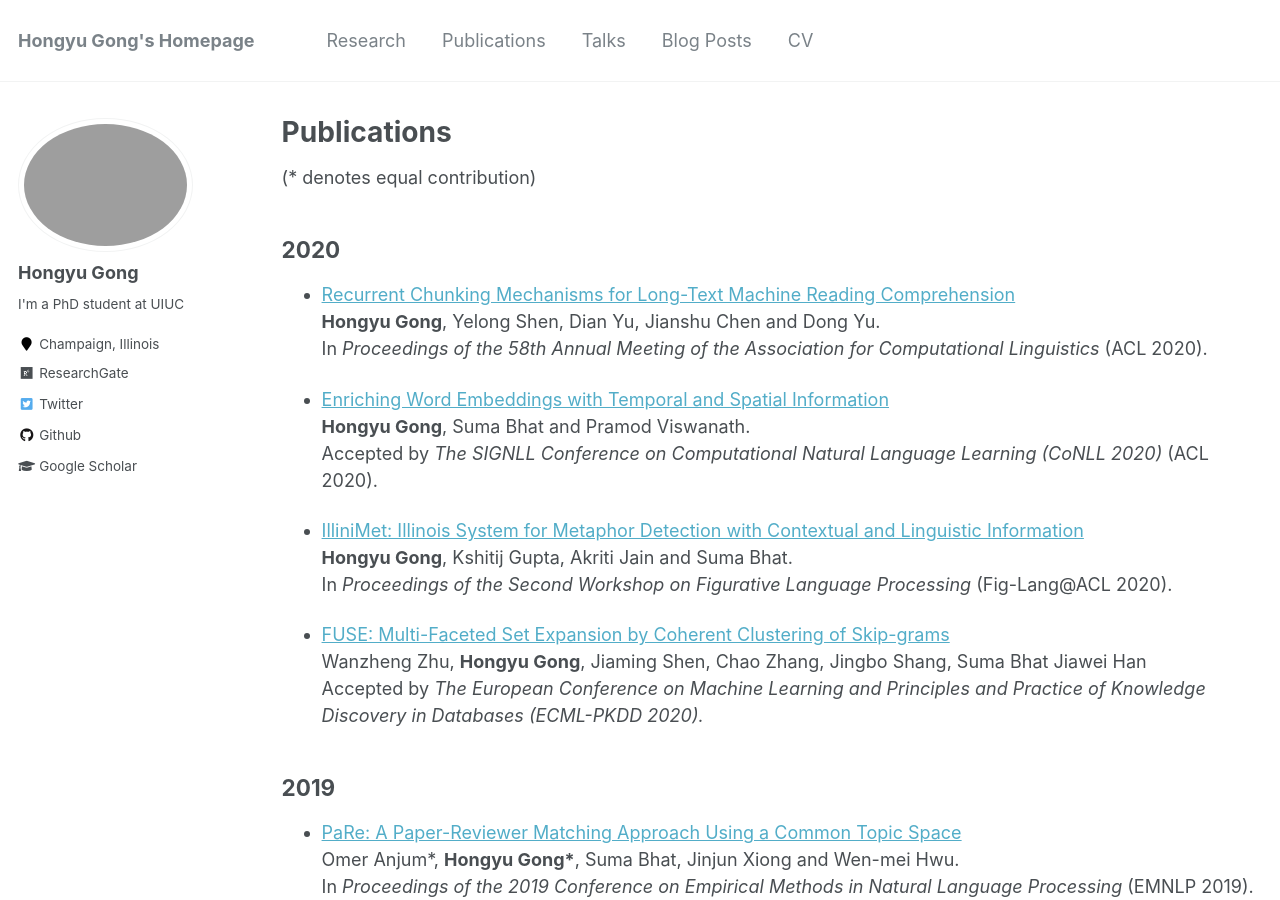
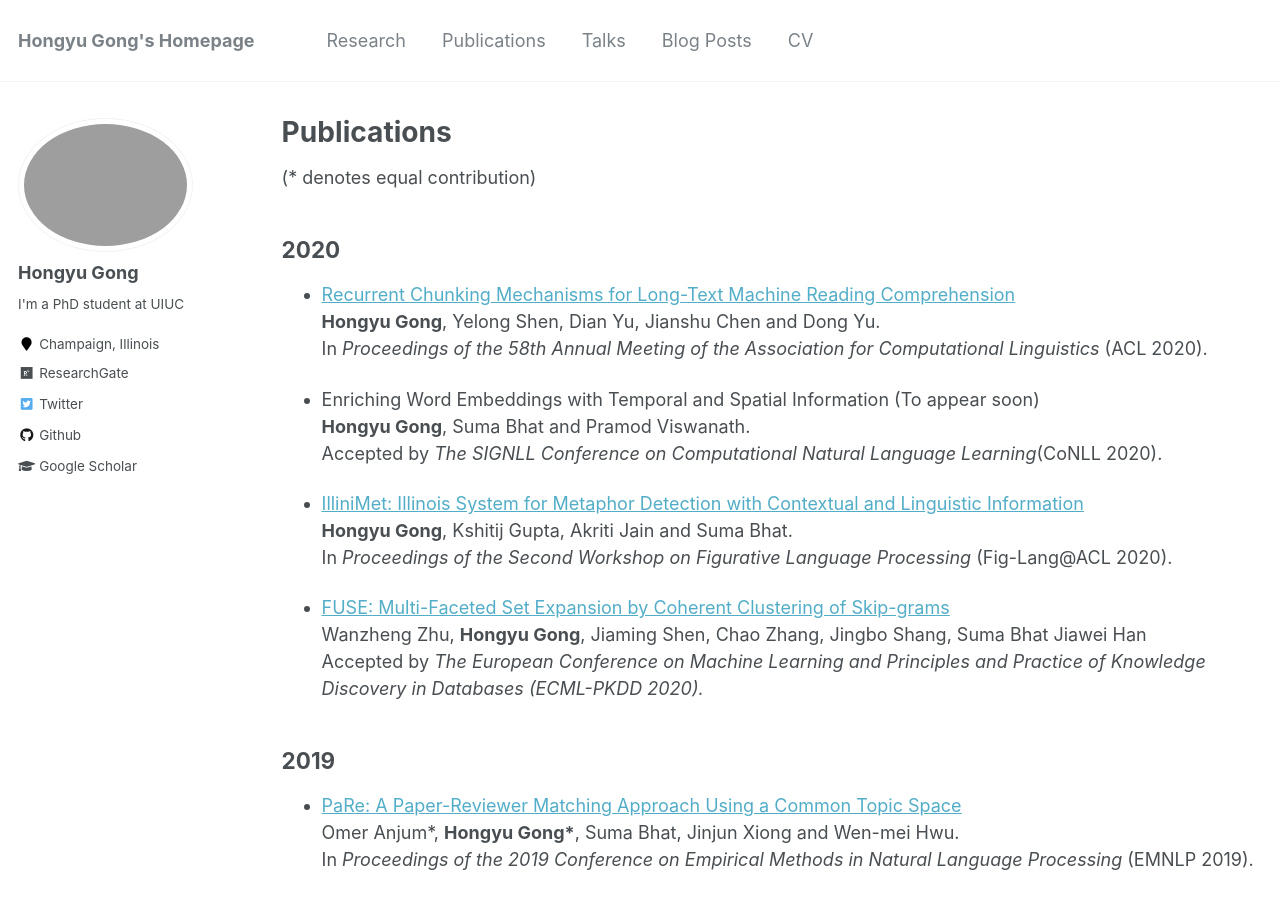
Before and after one commit to HongyuGong/HongyuGong.github.io, a Jekyll site: the page built from _pages/publications.md, in a window 1280 px wide and 900 px high. Built offline with Jekyll 4.4.1, drawn with Linux system fonts in a browser that asks for light colours.

Commit message:
Update publications.md

```diff
--- a/_pages/publications.md
+++ b/_pages/publications.md
@@ -22,9 +22,9 @@ author_profile: true
 <b>Hongyu Gong</b>, Yelong Shen, Dian Yu, Jianshu Chen and Dong Yu. <br>
 In <i>Proceedings of the 58th Annual Meeting of the Association for Computational Linguistics</i> (ACL 2020).
 
-* [Enriching Word Embeddings with Temporal and Spatial Information](To appear soon) <br>
+* Enriching Word Embeddings with Temporal and Spatial Information (To appear soon) <br>
 <b>Hongyu Gong</b>, Suma Bhat and Pramod Viswanath. <br>
-Accepted by <i>The SIGNLL Conference on Computational Natural Language Learning (CoNLL 2020)</i> (ACL 2020).
+Accepted by <i>The SIGNLL Conference on Computational Natural Language Learning</i>(CoNLL 2020).
 
 * [IlliniMet: Illinois System for Metaphor Detection with Contextual and Linguistic Information](https://www.aclweb.org/anthology/2020.figlang-1.21/) <br>
 <b>Hongyu Gong</b>, Kshitij Gupta, Akriti Jain and Suma Bhat. <br>
```
